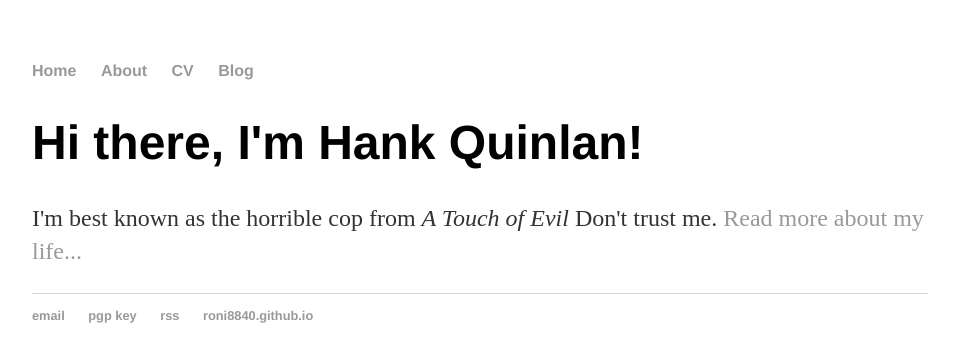
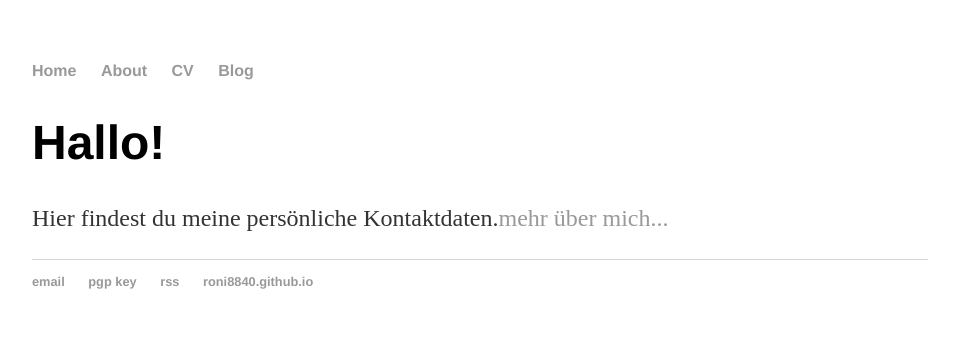
Before and after one commit to ronaldreichmuth/ronaldreichmuth.github.io, a Jekyll site: the page built from index.html, in a window 1280 px wide. Shown: the top 362 px of the page, without its empty margins (160-1114 px from the left). Built offline with Jekyll 4.4.1, drawn with Linux system fonts in a browser that asks for light colours.

Commit message:
Update index.html

```diff
--- a/index.html
+++ b/index.html
@@ -1,8 +1,8 @@
 ---
 layout: default
-title: Hank Quinlan, Horrible Cop
+title: Ronald Reichmuth
 ---
 <div class="blurb">
-	<h1>Hi there, I'm Hank Quinlan!</h1>
-	<p>I'm best known as the horrible cop from <em>A Touch of Evil</em> Don't trust me. <a href="/about">Read more about my life...</a></p>
+	<h1>Hallo!</h1>
+	<p>Hier findest du meine persönliche Kontaktdaten.<a href="/about">mehr über mich...</a></p>
 </div><!-- /.blurb -->
```
